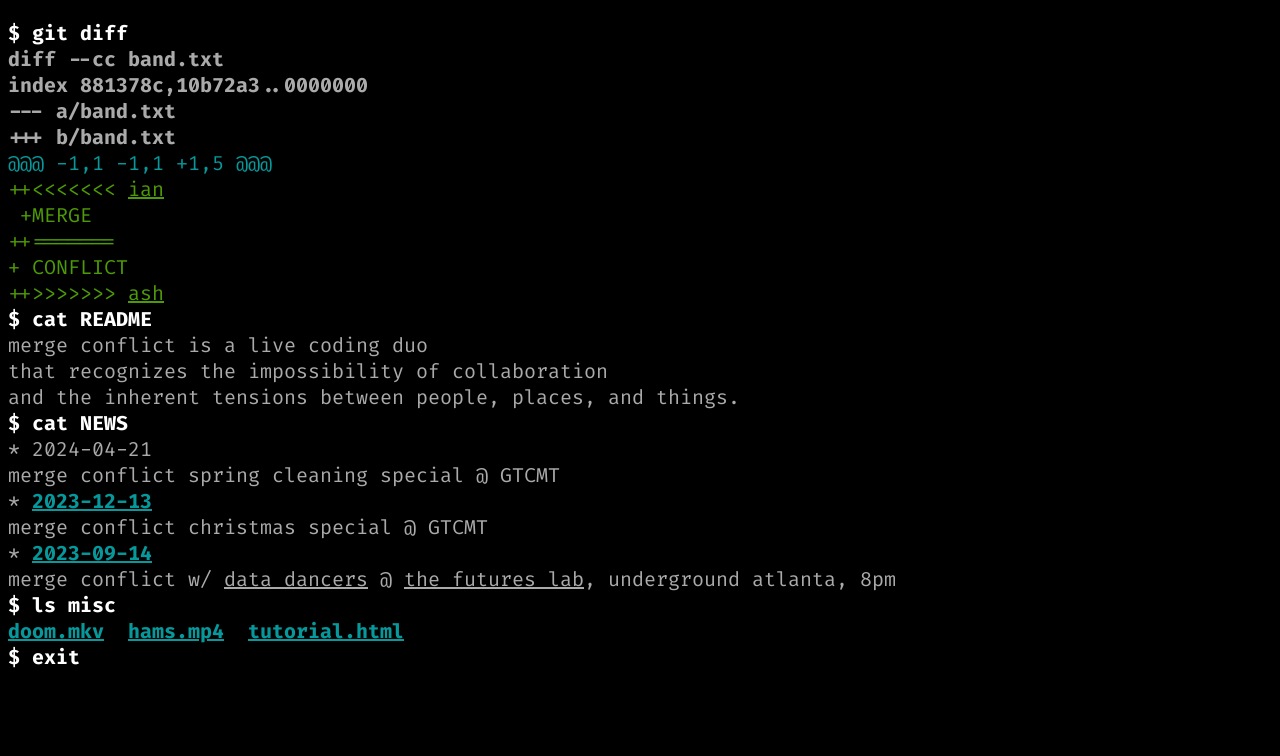
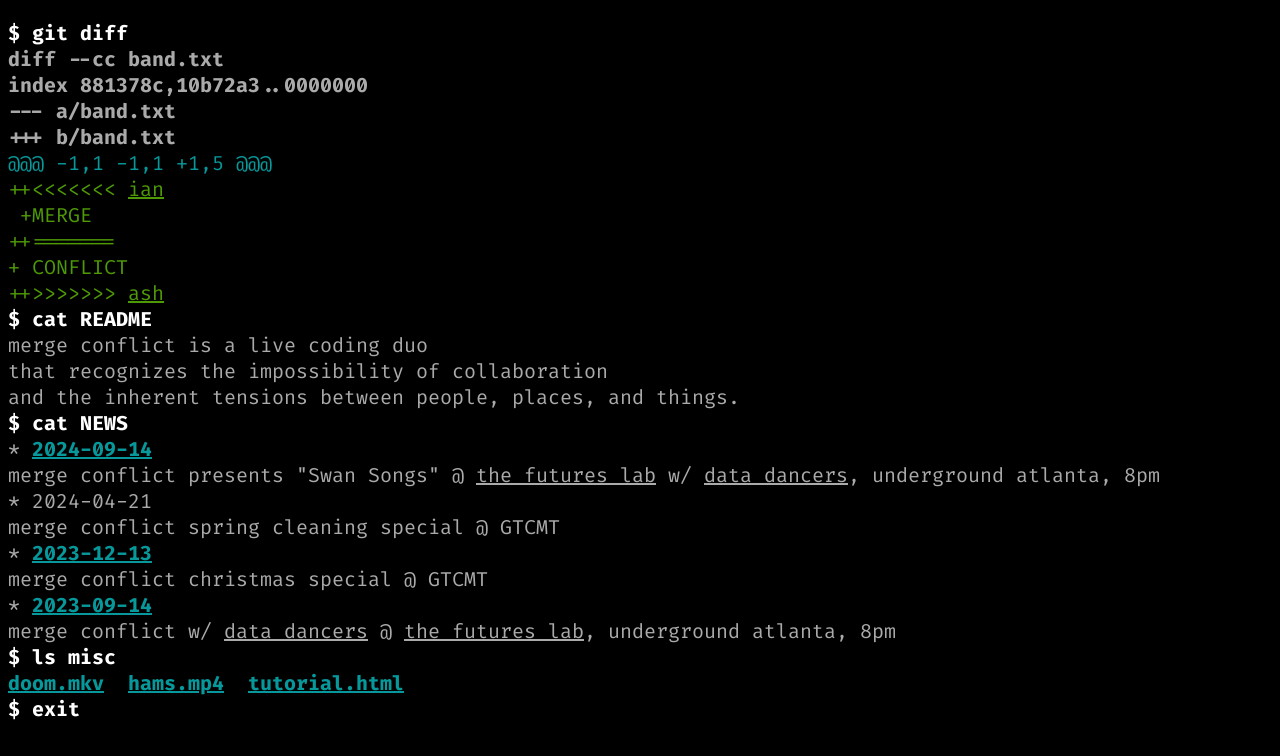
Before and after one commit to mergec0nflict/mergec0nflict.github.io, a plain HTML site: page index.html in a window 1280 px wide. Drawn offline with Linux system fonts and the light colour scheme.

Commit message:
Add event to NEWS

```diff
--- a/index.html
+++ b/index.html
@@ -61,6 +61,8 @@ merge conflict is a live coding duo
 that recognizes the impossibility of collaboration
 and the inherent tensions between people, places, and things.
 <span class="cmd">$ cat NEWS</span>
+* <a class="link" href="https://www.youtube.com/watch?v=6hQfCpH5POA">2024-09-14</a>
+merge conflict presents "Swan Songs" @ <a href="https://publicartfutureslab.com/">the futures lab</a> w/ <a href="https://data-dancers.github.io/">data dancers</a>, underground atlanta, 8pm
 * 2024-04-21
 merge conflict spring cleaning special @ GTCMT
 * <a class="link" href="https://www.youtube.com/watch?v=T47fWCG1-DM">2023-12-13</a>
```
